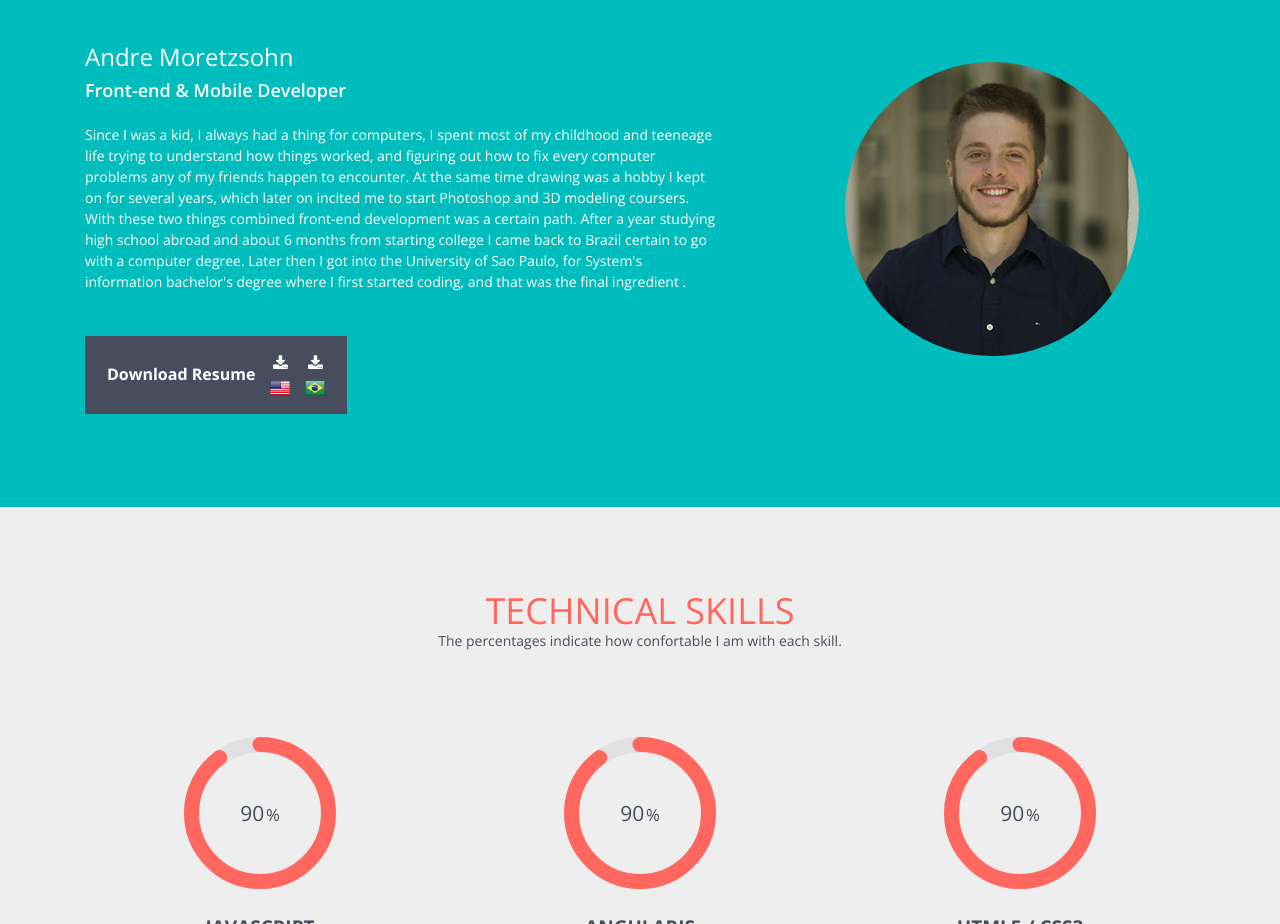
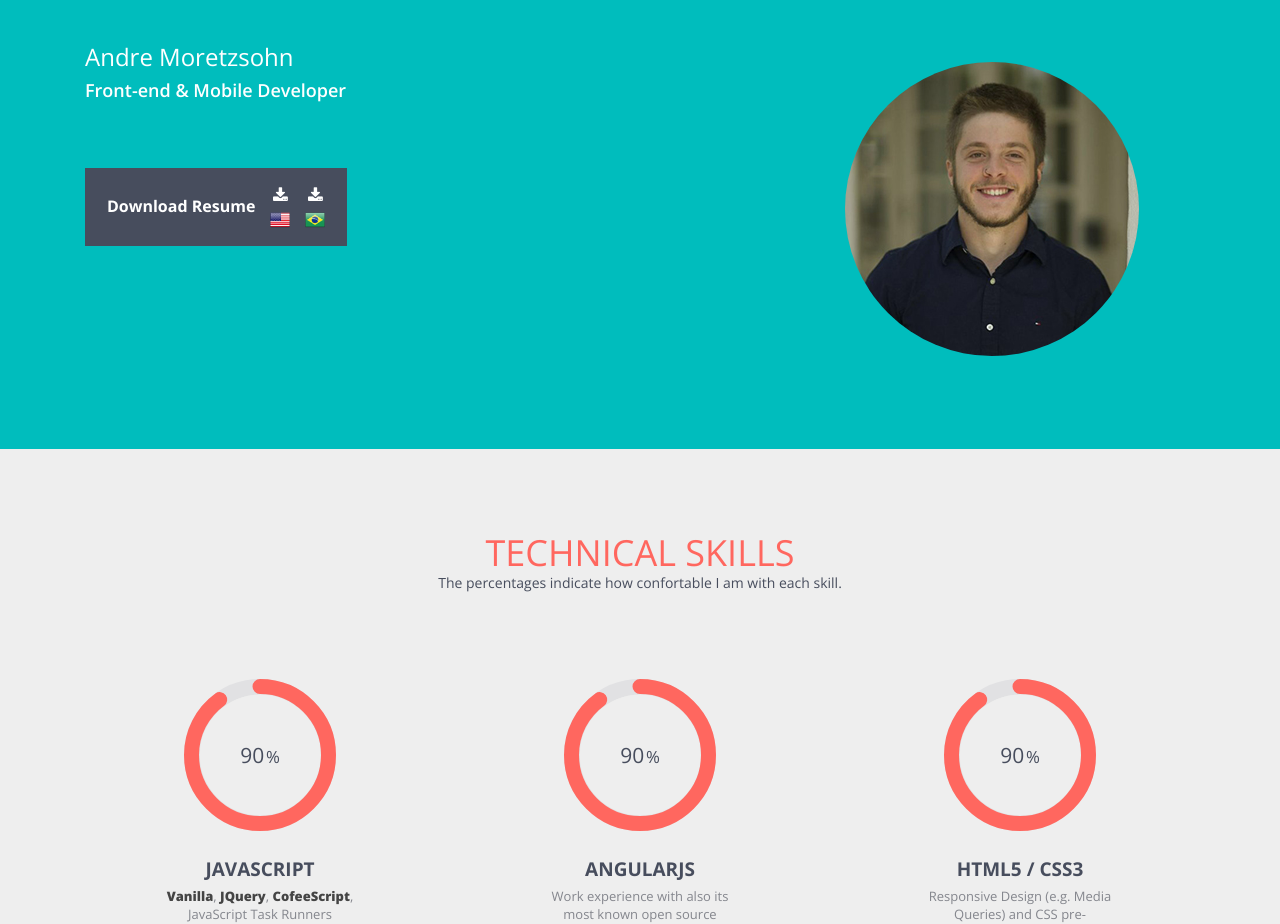
Before and after one commit to andre0799/andreCVWebsite, a plain HTML site: page index.html in a window 1280 px wide. Shown: the part 970-1894 px from the top of the page. Drawn offline with nearby package versions, Linux system fonts and the light colour scheme.

Commit message:
removed text

```diff
--- a/index.html
+++ b/index.html
@@ -84,7 +84,7 @@
         <div class=" col-xs-12 col-sm-12 col-md-7 col-lg-7">
           <h3>Andre Moretzsohn</h3>
           <h4 class="subHeading">Front-end & Mobile Developer</h4>
-          <p>Since I was a kid, I always had a thing for computers, I spent most of my childhood and teeneage life trying to understand how things worked, and figuring out how to fix every computer problems any of my friends happen to encounter. At the same time drawing was a hobby I kept on for several years, which later on incited me to start Photoshop and 3D modeling coursers. With these two things combined front-end development was a certain path. After a year studying high school abroad and about 6 months from starting college I came back to Brazil certain to go with a computer degree. Later then I got into the University of Sao Paulo, for System's information bachelor's degree where I first started coding, and that was the final ingredient .</p>
+          <p></p>
           <p></p>
 <!--          <a href="CV.pdf" class="bntDownload" target="_blank">Download Printable Resume</a> -->
           <div href="CV.pdf" class="bntDownload" target="_blank"><div class="bntDownload-text">Download Resume</div><a href="CV_pt.pdf"><div><i class="fa fa-download"></i><br><img src="images/brazil.ico" height="20px" width="20px"></div></a><a href="CV_en.pdf"><div><i class="fa fa-download"></i><br><img src="images/usa.png" height="20px" width="20px"></div></a></div>
```
